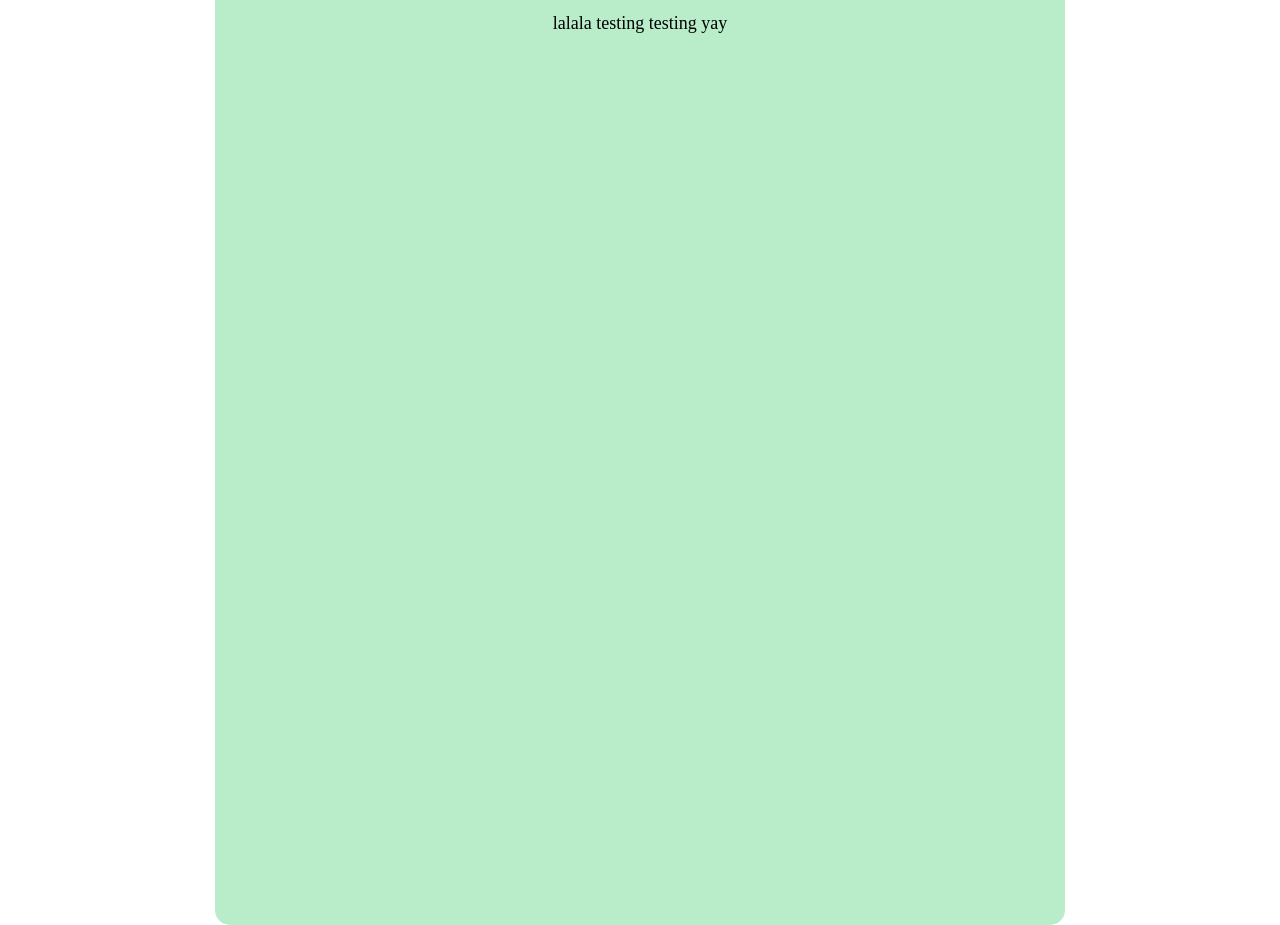
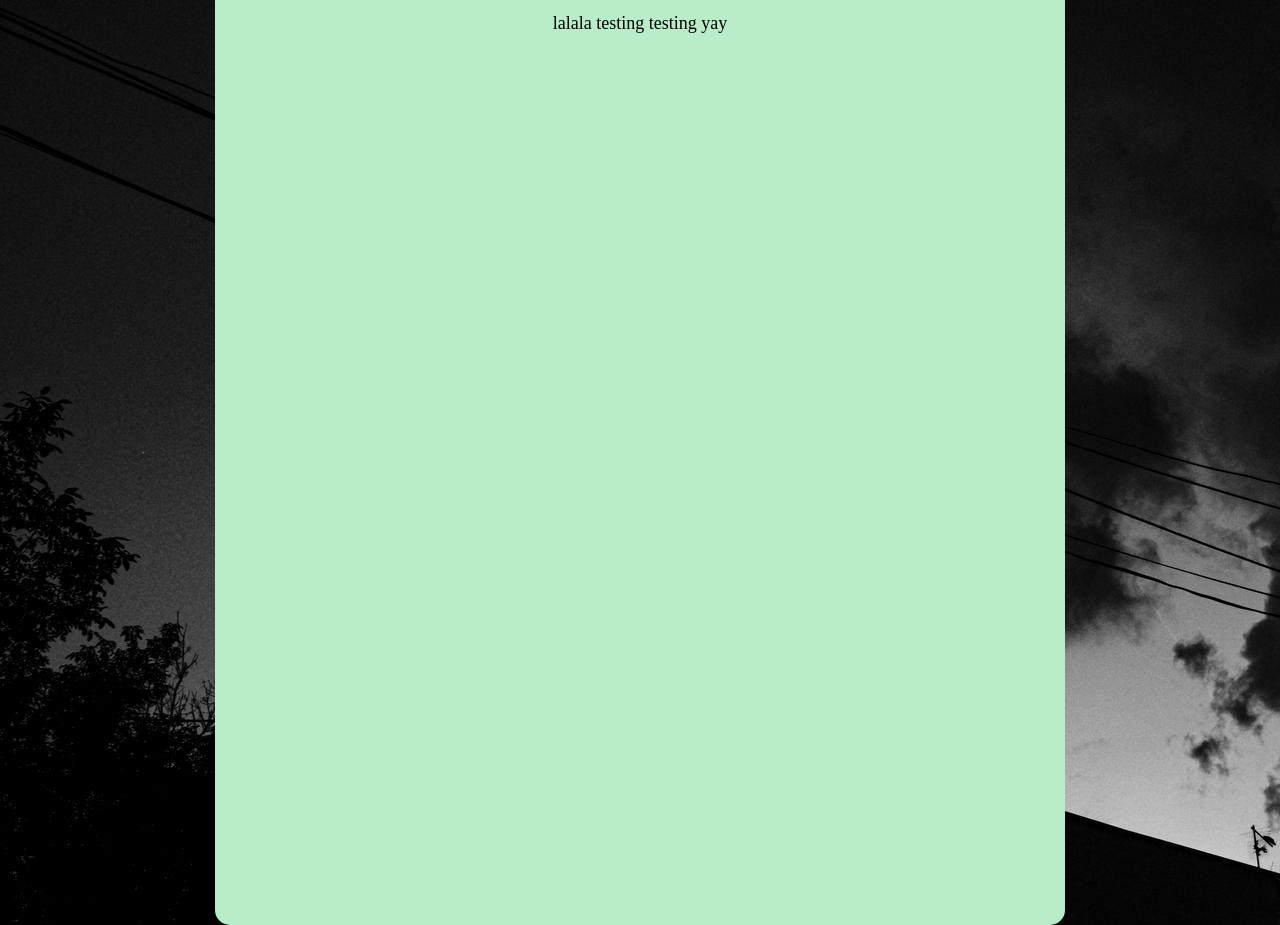
Before and after one commit to MochiBingo/mochiPortfolio, a plain HTML site: page index.html in a window 1280 px wide. Drawn offline with Linux system fonts and the light colour scheme.

Commit message:
Update index.html

```diff
--- a/index.html
+++ b/index.html
@@ -7,7 +7,7 @@
     <style>
         body,
         html {
-            background-image: url('/mochiPortfolio/');
+            background-image: url('/mochiPortfolio/grayscalecityscape.jpg');
             margin: 0;
             padding: 0;
             height: 100%;
```
